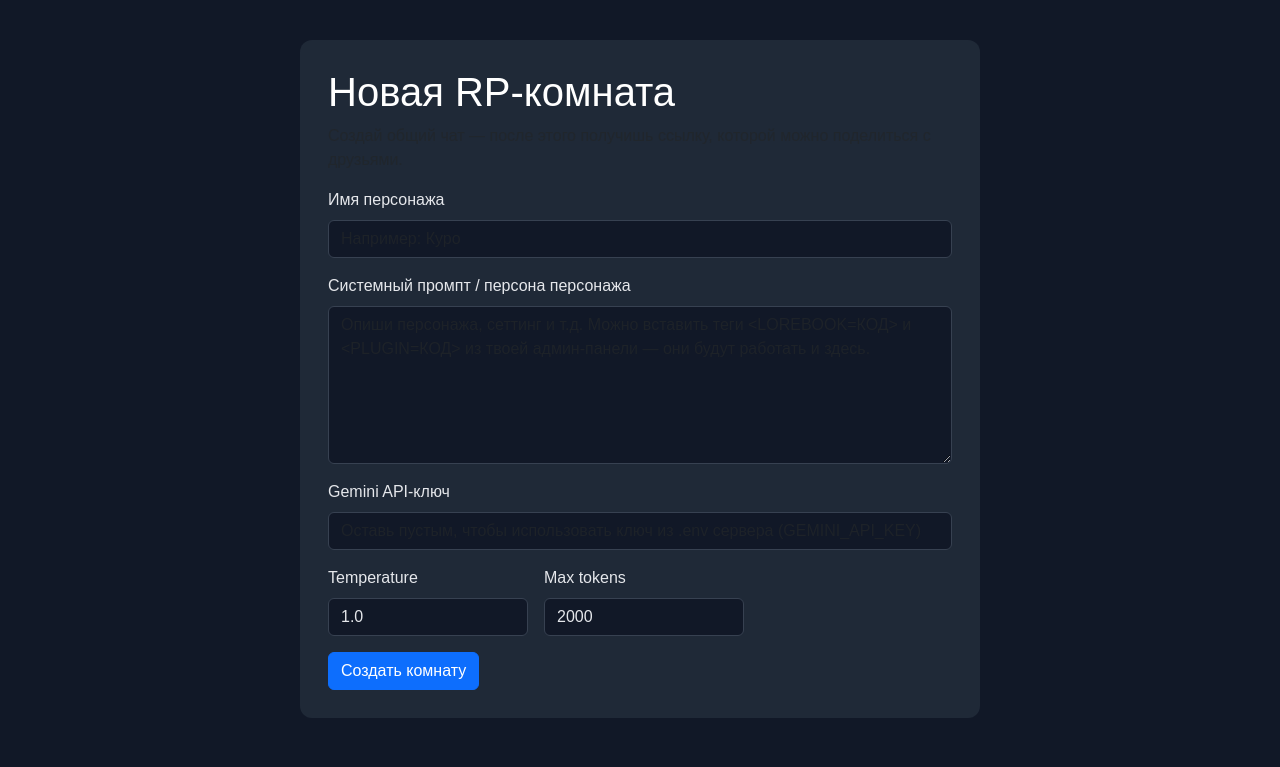
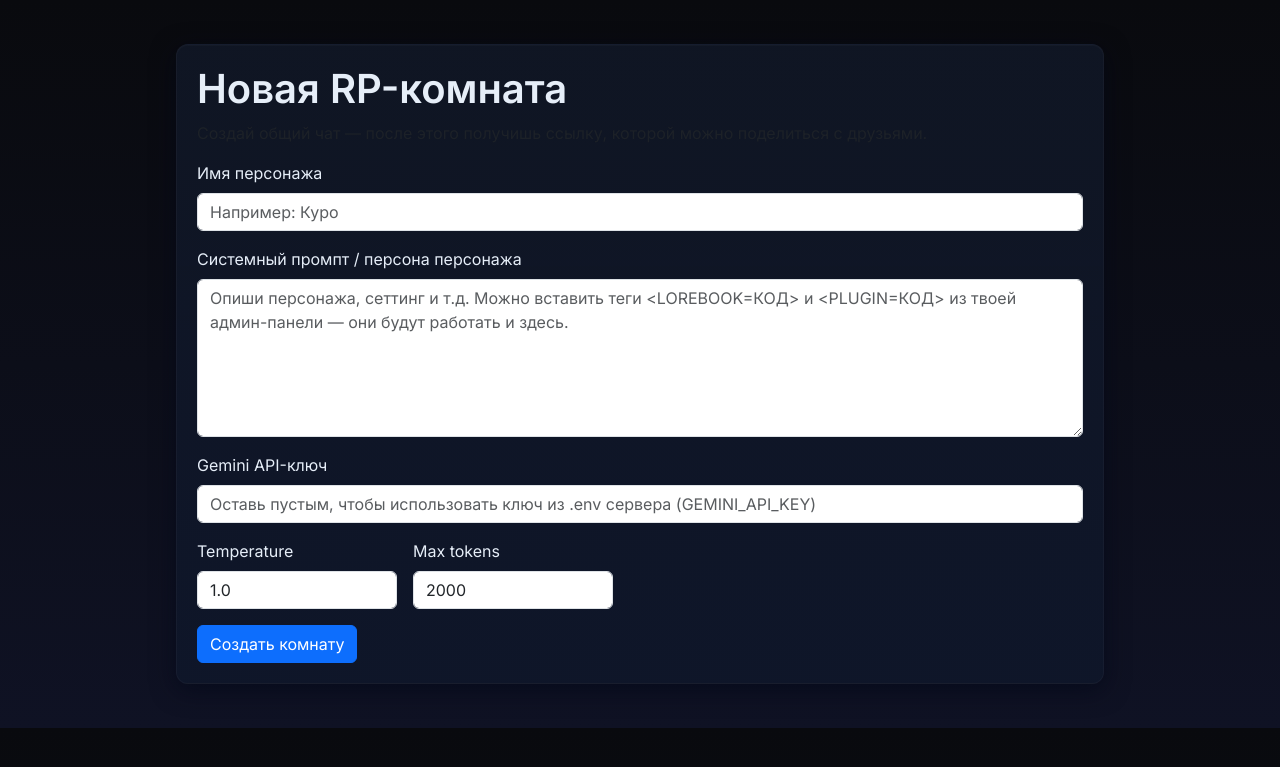
Before and after one commit to EpiksXX/proxi, a Flask app: page /rp/new in a window 1280 px wide. Shown: the top 767 px of the page. Run offline with Flask 3, Linux system fonts and the light colour scheme.

Commit message:
rp_base.html

```diff
--- a/rooms/templates/rp_base.html
+++ b/rooms/templates/rp_base.html
@@ -5,36 +5,88 @@
 <meta name="viewport" content="width=device-width, initial-scale=1">
 <title>{% block title %}RP{% endblock %}</title>
 <link href="https://cdn.jsdelivr.net/npm/bootstrap@5.3.3/dist/css/bootstrap.min.css" rel="stylesheet">
+<link href="https://fonts.googleapis.com/css2?family=Inter:wght@300;400;600;700&display=swap" rel="stylesheet">
 <style>
+    :root{
+        --bg: #0b1220;
+        --card: #0f1724;
+        --muted: #9ca3af;
+        --accent: #4f46e5; /* indigo */
+        --accent-2: #06b6d4; /* cyan */
+        --bubble-user: #2563eb;
+        --bubble-other: #111827;
+        --bubble-assistant: #1f2937;
+        --text: #e6eef8;
+    }
+    *{box-sizing:border-box}
     body{
         margin:0;
-        background:#111827;
-        color:#e5e7eb;
-        font-family:Arial, sans-serif;
-        --bs-body-color:#e5e7eb;
-        --bs-code-color:#7dd3fc;
-        --bs-heading-color:#ffffff;
+        background:linear-gradient(180deg, rgba(9,10,14,1) 0%, rgba(15,18,36,1) 100%);
+        color:var(--text);
+        font-family: 'Inter', Arial, sans-serif;
+        -webkit-font-smoothing:antialiased;
+        -moz-osx-font-smoothing:grayscale;
     }
     .rp-page{
-        max-width:720px;
-        margin:40px auto;
-        padding:0 20px;
+        max-width:960px;
+        margin:28px auto;
+        padding:16px;
     }
     .rp-card{
-        background:#1f2937;
+        background: linear-gradient(180deg, rgba(17,24,39,0.85), rgba(15,23,42,0.9));
         border-radius:12px;
-        padding:28px;
+        padding:20px;
+        box-shadow: 0 6px 24px rgba(2,6,23,0.6), inset 0 1px 0 rgba(255,255,255,0.02);
+        border: 1px solid rgba(255,255,255,0.03);
     }
-    form textarea, form input, form select{
-        background:#111827 !important;
-        color:#e5e7eb !important;
-        border:1px solid #374151 !important;
+    h1{font-weight:600;color:var(--text);}
+    .muted{color:var(--muted)}
+
+    /* Message area */
+    #messages{
+        height:480px;
+        overflow-y:auto;
+        background:linear-gradient(180deg, rgba(2,6,23,0.2), rgba(2,6,23,0));
+        border-radius:12px;
+        padding:18px;
+        margin-bottom:14px;
+        border:1px solid rgba(255,255,255,0.03);
+        display:flex;flex-direction:column;gap:10px;
     }
-    code{
-        background:#0f172a;
-        color:#7dd3fc;
-        padding:2px 6px;
-        border-radius:4px;
+    .msg-row{display:flex;gap:12px;align-items:flex-end}
+    .msg-row.right{flex-direction:row-reverse}
+    .avatar{
+        width:40px;height:40px;border-radius:50%;display:inline-grid;place-items:center;font-weight:600;color:#041124;background:linear-gradient(135deg,var(--accent),var(--accent-2));flex:0 0 40px
+    }
+    .bubble{
+        max-width:78%;padding:10px 14px;border-radius:12px;color:var(--text);white-space:pre-wrap;line-height:1.4;font-size:0.95rem;box-shadow: 0 4px 10px rgba(2,6,23,0.6);
+    }
+    .bubble.user{background:linear-gradient(180deg,var(--bubble-user), #1e40af);border-bottom-right-radius:6px}
+    .bubble.other{background:rgba(255,255,255,0.03);border:1px solid rgba(255,255,255,0.02)}
+    .bubble.assistant{background:linear-gradient(180deg,var(--bubble-assistant), #111827);border:1px solid rgba(255,255,255,0.02)}
+    .meta{font-size:0.75rem;color:var(--muted);margin-bottom:6px}
+
+    /* Input */
+    #message-form{display:flex;gap:8px;align-items:center}
+    #message-input{flex:1;background:transparent;border:1px solid rgba(255,255,255,0.06);padding:10px 12px;border-radius:10px;color:var(--text);}
+    #message-input:focus{outline:none;box-shadow:0 0 0 3px rgba(79,70,229,0.12);border-color:var(--accent)}
+    #send-btn{min-width:110px}
+
+    /* Participants */
+    #participants{display:flex;gap:8px;align-items:center;flex-wrap:wrap}
+    .participant{display:flex;gap:8px;align-items:center;padding:6px 8px;border-radius:999px;background:rgba(255,255,255,0.02);font-size:0.9rem}
+    .participant .p-avatar{width:28px;height:28px;border-radius:50%;display:inline-grid;place-items:center;font-weight:600;background:rgba(255,255,255,0.04)}
+
+    /* Invite link */
+    .invite{display:flex;gap:8px;align-items:center}
+    .invite code{background:transparent;color:var(--accent-2);padding:6px;border-radius:8px;border:1px dashed rgba(255,255,255,0.03)}
+
+    /* Banners */
+    .alert{border-radius:10px}
+
+    @media (max-width:720px){
+        .rp-page{margin:12px}
+        #messages{height:380px}
     }
 </style>
 </head>
```
